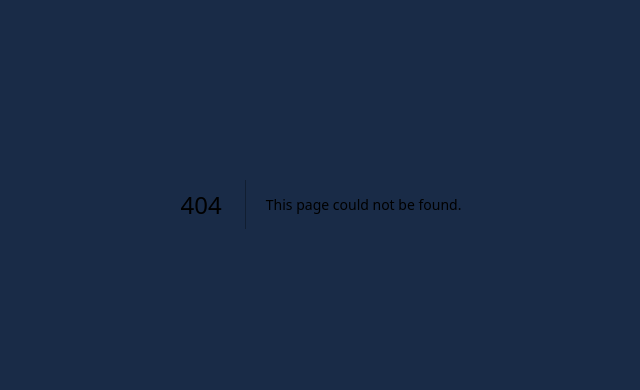
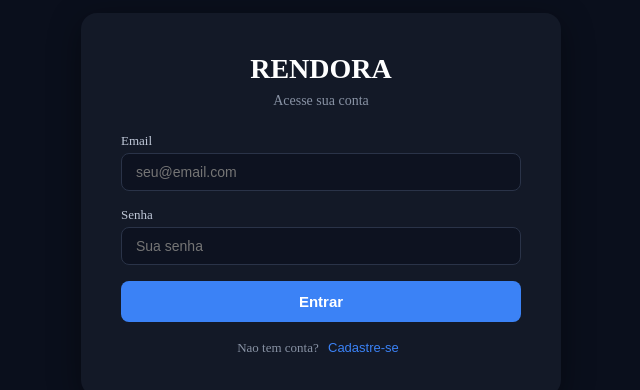
Before and after one commit to rodrigotvrn/Rendora, a Next.js app: page /login in a window 1280 px wide. Before the commit this address had no page. Shown: the part 196-586 px from the top of the page, without its empty margins (319-959 px from the left). Built offline with nearby package versions, Linux system fonts and the light colour scheme; no server answers.

Commit message:
feat: tela de login e cadastro

```diff
--- /dev/null
+++ b/app/login/page.js
@@ -0,0 +1,68 @@
+"use client";
+import { useState } from "react";
+import { supabase } from "../../lib/supabase";
+import { useRouter } from "next/navigation";
+
+export default function LoginPage() {
+    const router = useRouter();
+    const [modo, setModo] = useState("login");
+    const [email, setEmail] = useState("");
+    const [senha, setSenha] = useState("");
+    const [nome, setNome] = useState("");
+    const [empresa, setEmpresa] = useState("");
+    const [erro, setErro] = useState("");
+    const [carregando, setCarregando] = useState(false);
+
+  async function handleLogin(e) {
+        e.preventDefault();
+        setErro("");
+        setCarregando(true);
+        const { error } = await supabase.auth.signInWithPassword({ email, password: senha });
+        if (error) { setErro("Email ou senha incorretos"); setCarregando(false); return; }
+        router.push("/");
+  }
+
+  async function handleCadastro(e) {
+        e.preventDefault();
+        setErro("");
+        setCarregando(true);
+        const { data: authData, error: authError } = await supabase.auth.signUp({ email, password: senha });
+        if (authError) { setErro(authError.message); setCarregando(false); return; }
+        const userId = authData.user.id;
+        const { data: emp } = await supabase.from("empresas").insert({ nome: empresa }).select().single();
+        await supabase.from("perfis").insert({ id: userId, empresa_id: emp.id, nome, email, perfil_tipo: "admin" });
+        router.push("/");
+  }
+
+  const sContainer = { minHeight: "100vh", display: "flex", alignItems: "center", justifyContent: "center", background: "#0a0f1c" };
+    const sCard = { background: "#131927", borderRadius: 16, padding: 40, width: 400, boxShadow: "0 8px 32px rgba(0,0,0,0.4)" };
+    const sTitle = { color: "#fff", fontSize: 28, fontWeight: 700, marginBottom: 8, textAlign: "center" };
+    const sSub = { color: "#8892a4", fontSize: 14, textAlign: "center", marginBottom: 24 };
+    const sLabel = { color: "#c0c8d8", fontSize: 13, marginBottom: 4, display: "block" };
+    const sInput = { width: "100%", padding: "10px 14px", borderRadius: 8, border: "1px solid #2a3348", background: "#0d1220", color: "#fff", fontSize: 14, marginBottom: 16, boxSizing: "border-box" };
+    const sBtn = { width: "100%", padding: "12px", borderRadius: 8, border: "none", background: "#3b82f6", color: "#fff", fontSize: 15, fontWeight: 600, cursor: "pointer" };
+    const sLink = { color: "#3b82f6", cursor: "pointer", background: "none", border: "none", fontSize: 13 };
+    const sErro = { color: "#ef4444", fontSize: 13, marginBottom: 12, textAlign: "center" };
+
+  return (
+        <div style={sContainer}>
+          <div style={sCard}>
+            <div style={sTitle}>RENDORA</div>
+          <div style={sSub}>{modo === "login" ? "Acesse sua conta" : "Crie sua conta e empresa"}</div>
+          <form onSubmit={modo === "login" ? handleLogin : handleCadastro}>
+  {modo === "cadastro" && (<div><label style={sLabel}>Seu nome</label><input style={sInput} value={nome} onChange={function(e){setNome(e.target.value)}} placeholder="Nome completo" required /></div>)}
+   {modo === "cadastro" && (<div><label style={sLabel}>Nome da empresa</label><input style={sInput} value={empresa} onChange={function(e){setEmpresa(e.target.value)}} placeholder="Ex: Restaurante Sabor" required /></div>)}
+              <label style={sLabel}>Email</label>
+              <input style={sInput} type="email" value={email} onChange={function(e){setEmail(e.target.value)}} placeholder="seu@email.com" required />
+               <label style={sLabel}>Senha</label>
+              <input style={sInput} type="password" value={senha} onChange={function(e){setSenha(e.target.value)}} placeholder="Sua senha" required minLength={6} />
+   {erro && <div style={sErro}>{erro}</div>}
+              <button style={sBtn} type="submit" disabled={carregando}>{carregando ? "Aguarde..." : modo === "login" ? "Entrar" : "Criar conta"}</button>
+     </form>
+            <div style={{ textAlign: "center", marginTop: 16 }}>
+   {modo === "login" ? (<span style={{ color: "#8892a4", fontSize: 13 }}>Nao tem conta? <button style={sLink} onClick={function(){setModo("cadastro");setErro("");}}>Cadastre-se</button></span>) : (<span style={{ color: "#8892a4", fontSize: 13 }}>Ja tem conta? <button style={sLink} onClick={function(){setModo("login");setErro("");}}>Fazer login</button></span>)}
+     </div>
+     </div>
+     </div>
+     );
+  }
```
